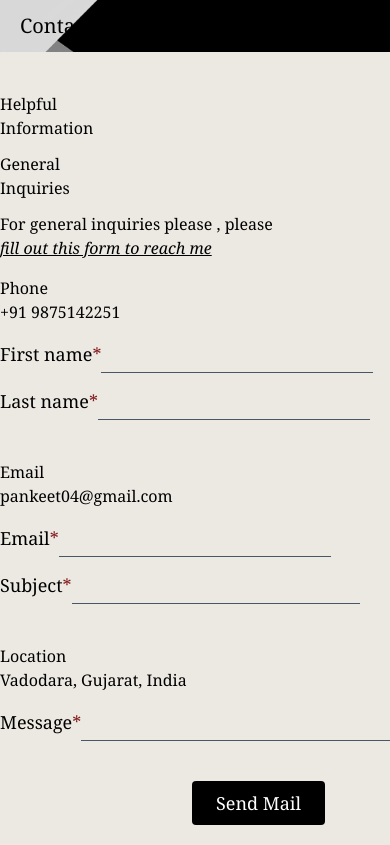
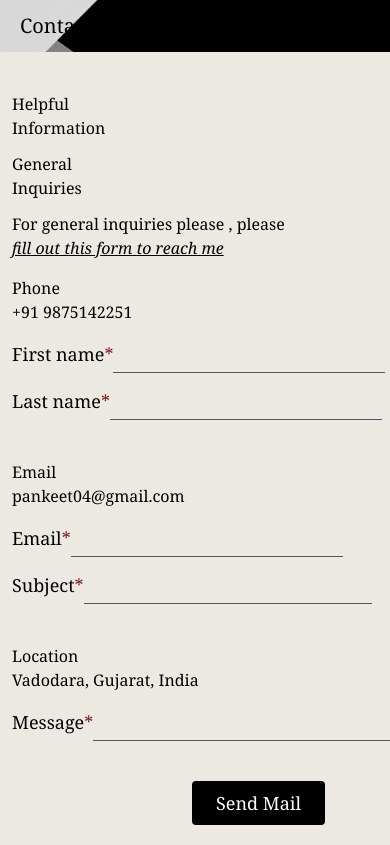
Before and after one commit to Pankeet/ContactMe, a React (Vite) app in the folder Frontend/: page / in a window 390 px wide. Built offline with nearby package versions, Linux system fonts and the light colour scheme.

Commit message:
Refactored Responsiveness

```diff
--- a/Frontend/src/ContactMe.jsx
+++ b/Frontend/src/ContactMe.jsx
@@ -60,13 +60,13 @@ export default function Contact(){
             <div className="sm:text-2xl md:text-3xl lg:text-5xl font-light px-5 py-3 bg-[url('/banner.png')] bg-cover bg-no-repeat w-full text-xl">
                 <div>Contact</div>
             </div>
-            <div className="pt-10 sm:pl-10 sm:flex">
+            <div className="pt-10 sm:pl-10 pl-3 sm:flex">
                 <div className="sm:text-2xl md:text-3xl md:font-medium lg:text-5xl">Helpful <br />Information</div>
                 <div className="sm:text-2xl md:text-3xl md:font-medium lg:text-5xl sm:pl-60 pt-3">General <br />Inquiries</div>
                 <div className="text-md sm:pl-52 sm:pt-10 pt-3"> For general inquiries please , please <i><u className="cursor-pointer" onClick={fillform}> <br /> fill out this form to reach me</u> </i>
                 </div>
             </div>
-            <div className="sm:flex sm:pt-20 pt-4 sm:pl-10 ">
+            <div className="sm:flex pl-3 sm:pt-20 pt-4 sm:pl-10 ">
                 <span className="sm:text-lg md:text-xl lg:text-2xl ">Phone <br />
                 <span className="sm:text-md md:text-lg lg:text-xl cursor-pointer" onClick={() => CopyText('9875142251', true)}>+91 9875142251</span>
                 </span>
@@ -77,7 +77,7 @@ export default function Contact(){
                 <input type="text" ref={lname} className="border-gray-600 border-b-1 pt-1 outline-none"></input>
                 </span>
             </div>
-            <div className="sm:flex pt-10 sm:pl-10">
+            <div className="sm:flex pt-10 sm:pl-10 pl-3">
             <span className="sm:text-lg md:text-xl lg:text-2xl">Email <br />
                 <span className="sm:text-md md:text-lg lg:text-xl cursor-pointer" onClick={() => CopyText('pankeet04@gmail.com' , false)}>pankeet04@gmail.com</span>
                 </span>
@@ -88,7 +88,7 @@ export default function Contact(){
                 <input type="text" ref={sub} className="border-gray-600 overflow-none border-b-1 pt-1 outline-none w-2xs"></input>
                 </span>
             </div>
-            <div className="sm:flex pt-10 sm:pl-10">
+            <div className="sm:flex pt-10 sm:pl-10 pl-3">
                 <span className="sm:text-lg md:text-xl lg:text-2xl">Location <br /> <span className="md:text-xl text-md">Vadodara, Gujarat, India</span></span>
                 <span className="sm:pl-[290px] pt-4 md:text-xl text-lg flex sm:block">Message<span className='text-red-900'>*</span> <br />
                 <input type="text" ref={msg} className="border-gray-600 border-b-1 pt-1 outline-none w-2xl"></input>
```
